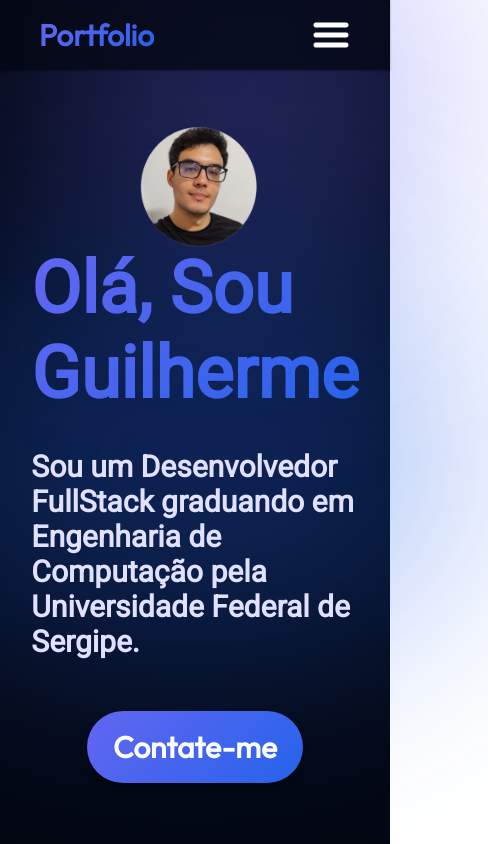
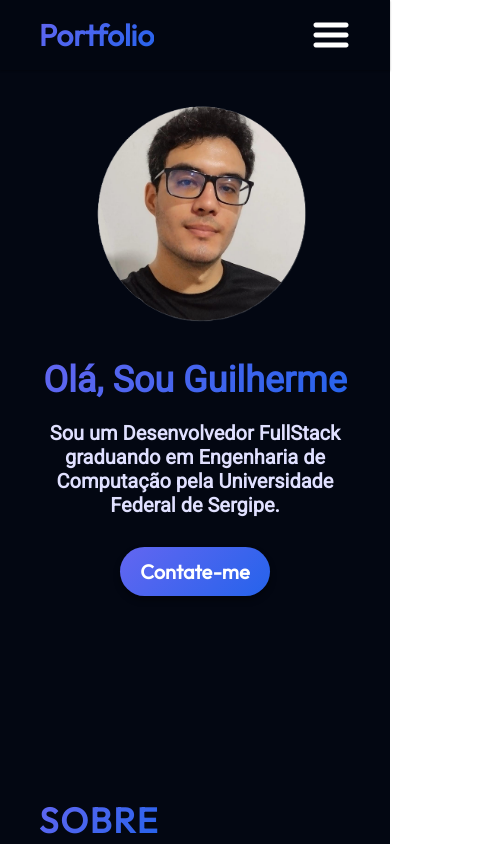
Before and after one commit to GuilhermeFreitass/react-portfolio, a React (Vite) app: page / in a window 390 px wide. Shown: the top 844 px of the page, 488 px wide, since content can reach past the window. Built offline with nearby package versions, Linux system fonts and the light colour scheme.

Commit message:
style: optimization fixes

```diff
--- a/src/components/Contact/Contact.jsx
+++ b/src/components/Contact/Contact.jsx
@@ -10,16 +10,16 @@ const Contact = () => {
       </div>
       <ul className={styles.links}>
         <li className={styles.link}>
-          <img src={getImageUrl("contact/emailIcon.png") || "/placeholder.svg"} alt="Email icon" />
-          <a href="mailto:guilhermeaqf@gmail.com">guilhermeaqf@gmail.com</a>
+          <img src={getImageUrl("contact/emailIcon.png") || "/placeholder.svg"} alt="Email icon"  />
+          <a href="mailto:guilhermeaqf@gmail.com" target="blank">guilhermeaqf@gmail.com</a>
         </li>
         <li className={styles.link}>
           <img src={getImageUrl("contact/linkedinIcon.png") || "/placeholder.svg"} alt="LinkedIn icon" />
-          <a href="https://www.linkedin.com/in/guilherme-aquino-ferreira-4b6a5b1b2/">linkedin.com/in/guilherme</a>
+          <a href="https://www.linkedin.com/in/gui-freitass/" target="blank">linkedin.com/in/gui-freitass</a>
         </li>
         <li className={styles.link}>
           <img src={getImageUrl("contact/githubIcon.png") || "/placeholder.svg"} alt="Github icon" />
-          <a href="https://github.com/guilhermeaqf">github.com/guilhermeaqf</a>
+          <a href="https://github.com/guilhermefreitass" target="blank">github.com/guilhermefreitass</a>
         </li>
       </ul>
     </footer>
--- a/src/components/Experience/Experience.module.css
+++ b/src/components/Experience/Experience.module.css
@@ -49,7 +49,8 @@
   width: 120px;
   height: 120px;
   box-shadow: var(--shadow-md);
-  transition: transform var(--transition-normal), box-shadow var(--transition-normal);
+  transition: transform var(--transition-normal),
+    box-shadow var(--transition-normal);
 }
 
 .skillImageContainer:hover {
@@ -83,7 +84,8 @@
   border-radius: var(--border-radius-md);
   padding: 24px;
   box-shadow: var(--shadow-md);
-  transition: transform var(--transition-normal), box-shadow var(--transition-normal);
+  transition: transform var(--transition-normal),
+    box-shadow var(--transition-normal);
 }
 
 .historyItem:hover {
@@ -131,10 +133,94 @@
     width: 100%;
     flex-direction: row;
     justify-content: center;
+    gap: 20px;
+  }
+
+  .skillImageContainer {
+    width: 100px;
+    height: 100px;
+  }
+
+  .skillImageContainer img {
+    width: 60px;
+  }
+
+  .skill p {
+    font-size: 20px;
   }
 
   .history {
     width: 100%;
-    gap: 9px;
+    gap: 20px;
+  }
+
+  .historyItem {
+    flex-direction: column;
+    text-align: center;
+    padding: 20px;
+    gap: 15px;
+  }
+
+  .historyItem img {
+    width: 70px;
+  }
+
+  .historyItemDetails h3 {
+    font-size: 24px;
+  }
+
+  .historyItemDetails p {
+    font-size: 18px;
+  }
+
+  .historyItemDetails ul {
+    font-size: 20px;
+    margin-left: 0;
+    list-style-position: inside;
+    text-align: left;
   }
 }
+
+@media screen and (max-width: 480px) {
+  .container {
+    margin-left: 5%;
+    margin-right: 5%;
+  }
+
+  .skills {
+    gap: 15px;
+  }
+
+  .skillImageContainer {
+    width: 80px;
+    height: 80px;
+  }
+
+  .skillImageContainer img {
+    width: 45px;
+  }
+
+  .skill p {
+    font-size: 16px;
+  }
+
+  .historyItem {
+    padding: 15px;
+  }
+
+  .historyItem img {
+    width: 60px;
+  }
+
+  .historyItemDetails h3 {
+    font-size: 20px;
+  }
+
+  .historyItemDetails p {
+    font-size: 16px;
+  }
+
+  .historyItemDetails ul {
+    font-size: 16px;
+  }
+}
--- a/src/components/Hero/Hero.module.css
+++ b/src/components/Hero/Hero.module.css
@@ -45,7 +45,8 @@
   font-weight: 600;
   padding: 17px 26px;
   box-shadow: var(--shadow-md);
-  transition: transform var(--transition-normal), box-shadow var(--transition-normal);
+  transition: transform var(--transition-normal),
+    box-shadow var(--transition-normal);
 }
 
 .contactBtn:hover {
@@ -103,14 +104,58 @@
 }
 
 @media screen and (max-width: 830px) {
-  .heroImg {
-    width: 50%;
+  .container {
+    flex-direction: column-reverse;
+    margin-top: 30px;
+    text-align: center;
   }
 
-  .container {
-    flex-direction: column-reverse;
-  }
   .content {
     align-items: center;
+    margin-top: 30px;
+  }
+
+  .title {
+    font-size: 48px;
+    margin-bottom: 20px;
+  }
+
+  .description {
+    font-size: 24px;
+    margin-bottom: 30px;
+  }
+
+  .heroImg {
+    width: 80%;
+    max-width: 400px;
+  }
+
+  .contactBtn {
+    font-size: 24px;
+    padding: 14px 22px;
   }
 }
+
+@media screen and (max-width: 480px) {
+  .title {
+    font-size: 36px;
+  }
+
+  .description {
+    font-size: 20px;
+  }
+
+  .heroImg {
+    width: 90%;
+  }
+
+  .contactBtn {
+    font-size: 20px;
+    padding: 12px 20px;
+  }
+
+  .topBlur,
+  .bottomBlur {
+    display: none;
+  }
+}
--- a/src/components/Projects/ProjectCard.jsx
+++ b/src/components/Projects/ProjectCard.jsx
@@ -28,9 +28,6 @@ export const ProjectCard = ({
         <a href={demo} target="blank" className={styles.link}>
           Demo
         </a>
-        <a href={source} target="blank" className={styles.link}>
-          Source
-        </a>
       </div>
     </div>
   );
```
